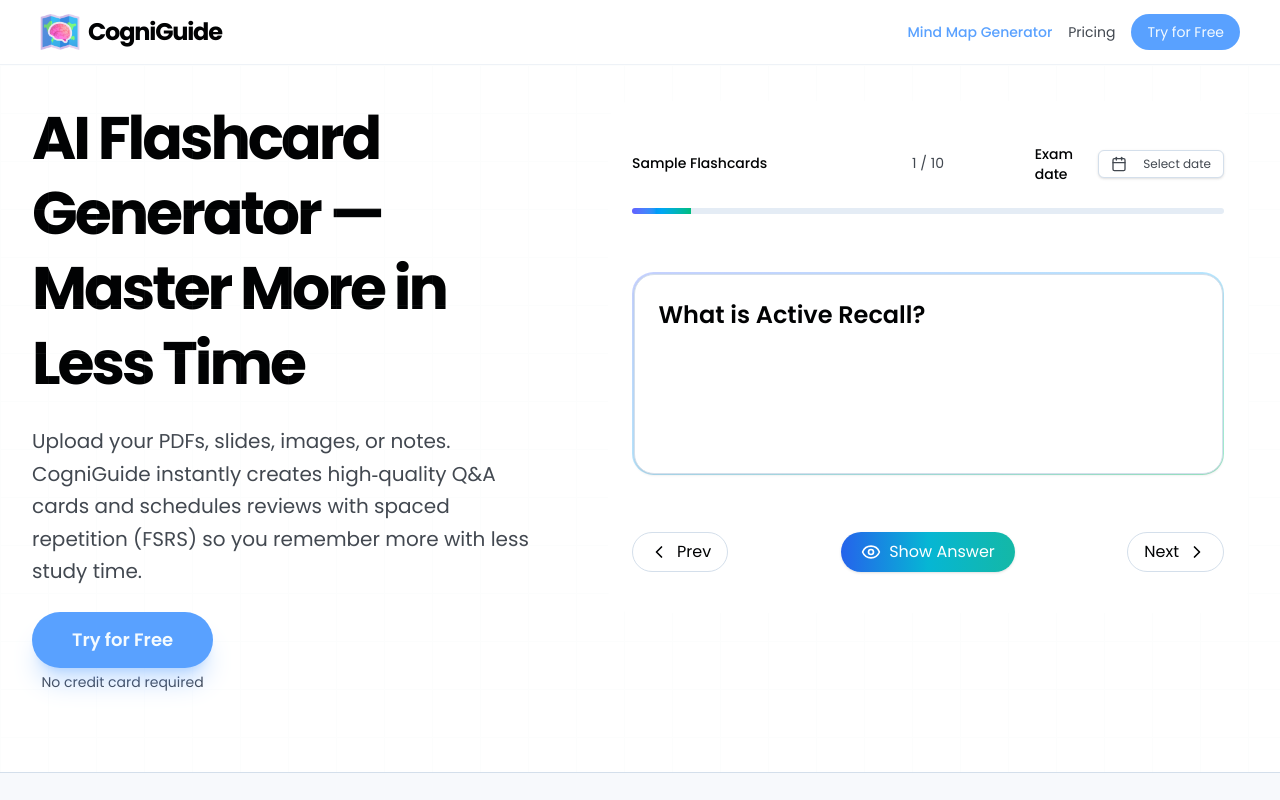
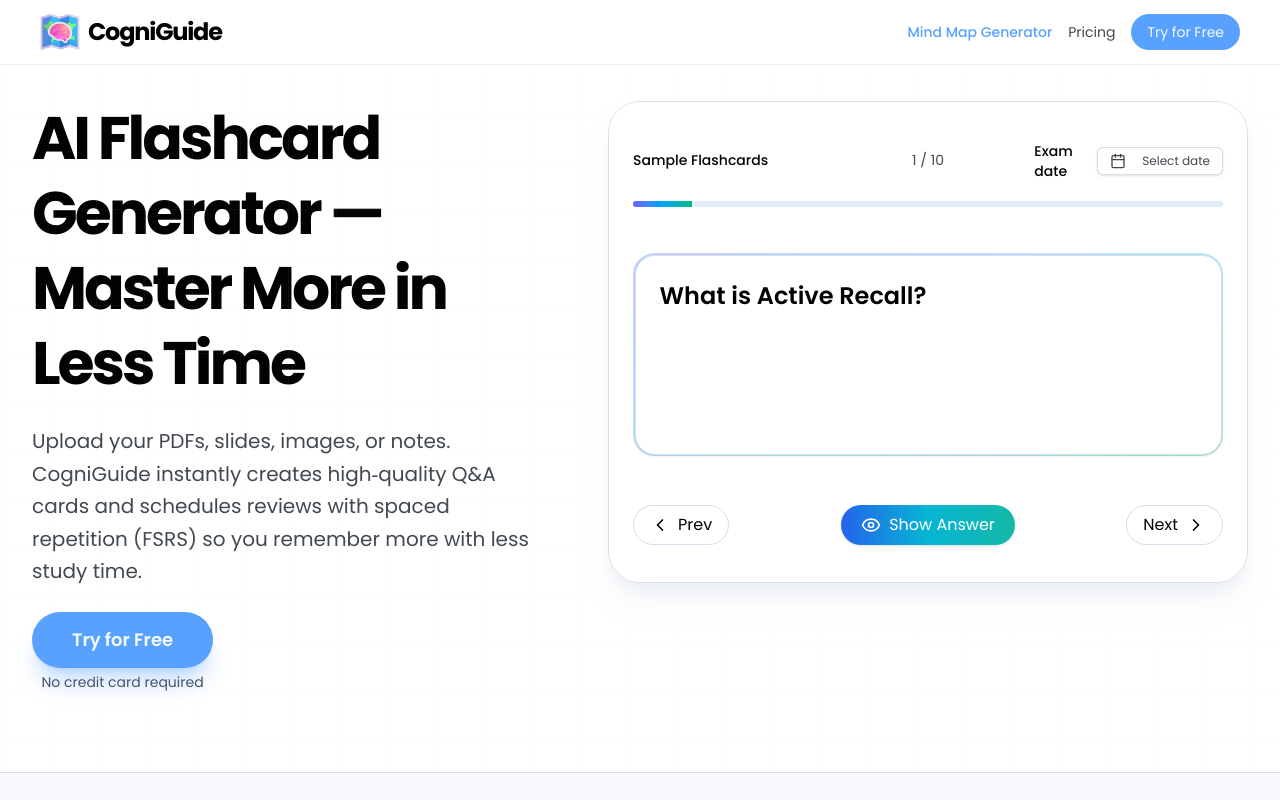
Before and after one commit to Led-adel-pilot/CogniGuide, a Next.js app: page /ai-flashcard-generator in a window 1280 px wide. Shown: the top 800 px of the page. Built offline with nearby package versions, Linux system fonts and the light colour scheme; no server answers.

Commit message:
UI fixes card bofu page

```diff
--- a/components/FlashcardGeneratorLanding.tsx
+++ b/components/FlashcardGeneratorLanding.tsx
@@ -135,12 +135,14 @@ export default function FlashcardGeneratorLanding() {
                 </div>
 
                 <div className="flex-1 w-full min-h-[28rem]" ref={flashcardsSectionRef}>
-                  <div className="w-full h-[68vh] md:h-[28rem] lg:h-[32rem]">
-                    {shouldRenderFlashcards ? (
-                      <EmbeddedFlashcards />
-                    ) : (
-                      <div className="w-full h-full animate-pulse bg-muted/40" aria-hidden="true" />
-                    )}
+                  <div className="bg-background rounded-[2rem] border shadow-xl shadow-slate-200/50 dark:shadow-slate-700/50 overflow-hidden">
+                    <div className="w-full h-[65vh] md:h-[26rem] lg:h-[30rem]">
+                      {shouldRenderFlashcards ? (
+                        <EmbeddedFlashcards />
+                      ) : (
+                        <div className="w-full h-full animate-pulse bg-muted/40" aria-hidden="true" />
+                      )}
+                    </div>
                   </div>
                 </div>
               </div>
```
